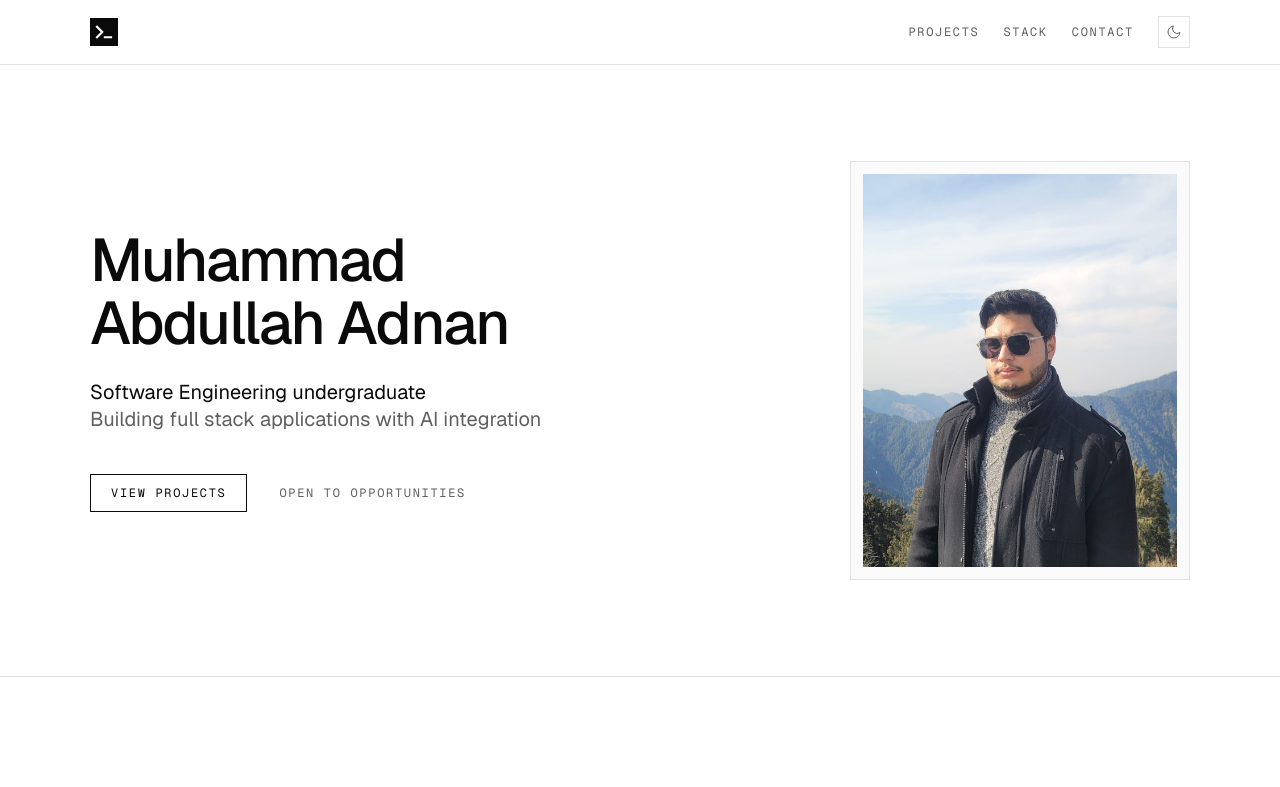
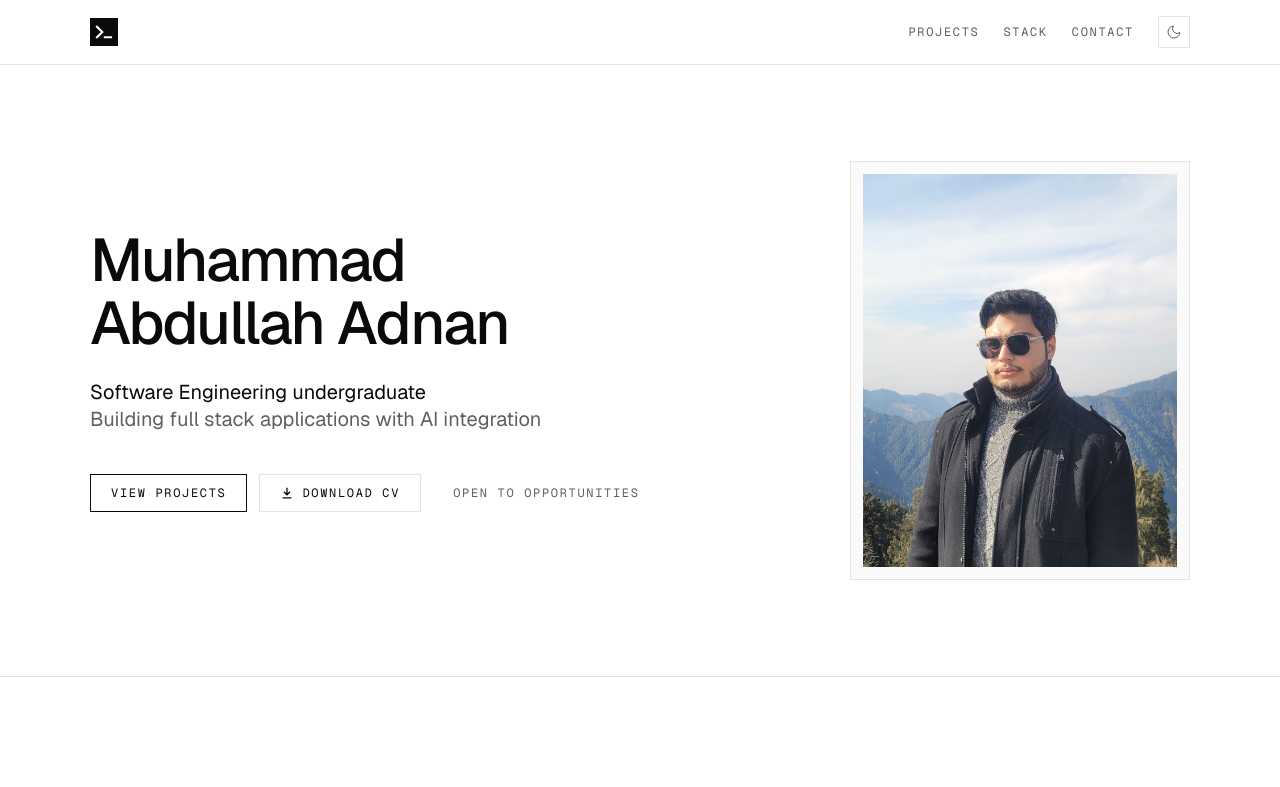
Before and after one commit to Abdullah-SE-bit/Abdullah-SE-bit.github.io, a Next.js app: page / in a window 1280 px wide. Shown: the top 787 px of the page. Built offline with nearby package versions, Linux system fonts and the light colour scheme.

Commit message:
Add a Download CV button to the hero
Sits beside View Projects and saves the CV with a named file; the
availability note moves after it.

Co-Authored-By: Claude Opus 5 <noreply@anthropic.com>

```diff
--- a/components/Hero.tsx
+++ b/components/Hero.tsx
@@ -15,12 +15,31 @@ export function Hero() {
               <span className="block text-muted">{profile.tagline}</span>
             </p>
             <div className="mt-10 flex flex-wrap items-center gap-x-8 gap-y-4">
+              <div className="flex flex-wrap items-center gap-3">
                 <a
                   href="#projects"
                   className="border border-foreground px-5 py-2.5 font-mono text-xs uppercase tracking-[0.14em] text-foreground hover:bg-foreground hover:text-background"
                 >
                   View Projects
                 </a>
+                <a
+                  href={profile.cv.src}
+                  download={profile.cv.fileName}
+                  className="flex items-center gap-2 border border-line px-5 py-2.5 font-mono text-xs uppercase tracking-[0.14em] text-foreground hover:border-foreground"
+                >
+                  <svg
+                    viewBox="0 0 16 16"
+                    fill="none"
+                    stroke="currentColor"
+                    strokeWidth="1.5"
+                    aria-hidden="true"
+                    className="h-3.5 w-3.5"
+                  >
+                    <path d="M8 2v8M4.5 6.5 8 10l3.5-3.5M3 13.5h10" />
+                  </svg>
+                  Download CV
+                </a>
+              </div>
               <span className="font-mono text-xs uppercase tracking-[0.14em] text-muted">
                 {profile.availability}
               </span>
--- a/lib/data.ts
+++ b/lib/data.ts
@@ -24,6 +24,7 @@ export const profile = {
   role: "Software Engineering undergraduate",
   tagline: "Building full stack applications with AI integration",
   photo: { src: "/profile.png", width: 1122, height: 1402 },
+  cv: { src: "/CV.pdf", fileName: "Muhammad-Abdullah-Adnan-CV.pdf" },
   availability: "Open to opportunities",
   email: "chabdullah3506@gmail.com",
   github: "https://github.com/Abdullah-SE-bit",
```
Lines whose indentation alone changed are shown as unchanged.
